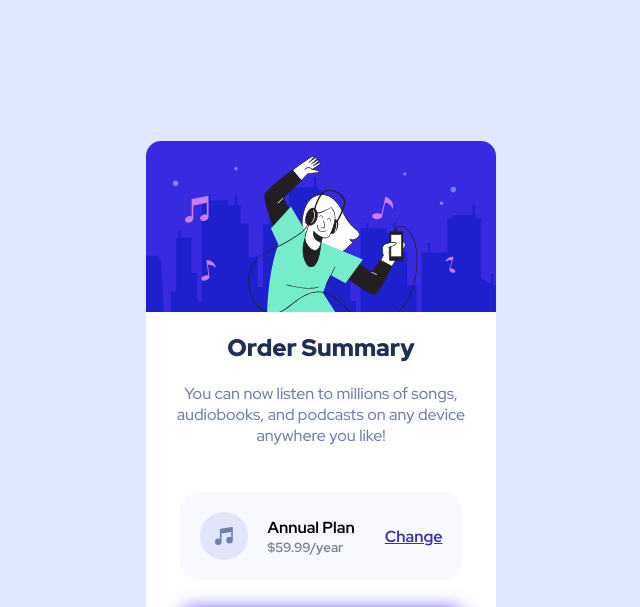
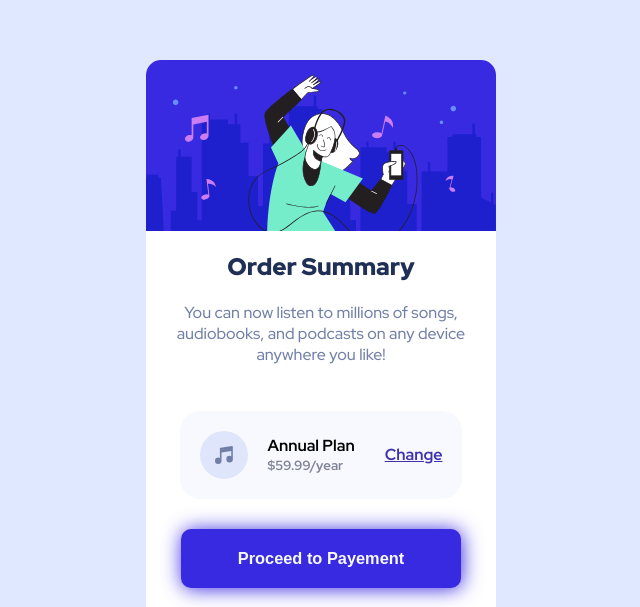
Before and after one commit to joehaddad1000/order-summary-component-main, a plain HTML site: page index.html in a window 1536 px wide. Shown: the part 166-773 px from the top of the page, without its empty margins (447-1087 px from the left). Drawn offline with Linux system fonts and the light colour scheme.

Commit message:
⚠️ height fixed - DESKTOP (not sure)

```diff
--- a/style.css
+++ b/style.css
@@ -1,6 +1,11 @@
 @import url('https://fonts.googleapis.com/css2?family=Red+Hat+Display:wght@500;700;900&display=swap');
 
+@media all and (min-width: 1439.99px) {
+  body {
+        max-height: 500px;
 
+  }
+}
 body {
   background-color: hsl(225, 100%, 94%);
   font-family: 'Red Hat Display', sans-serif;
```
